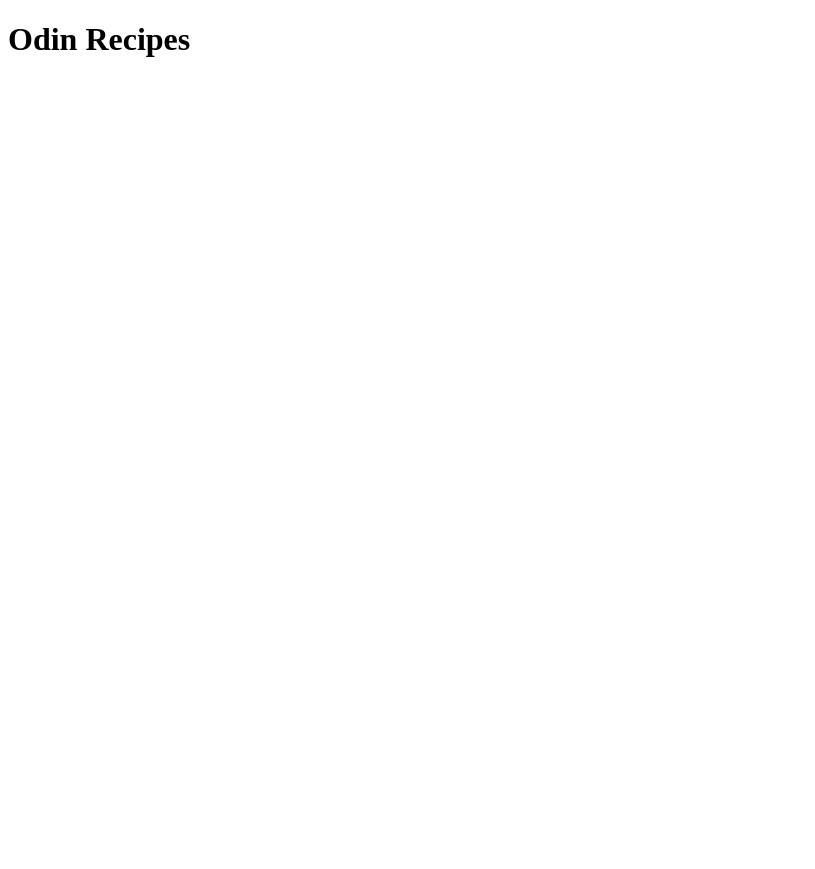
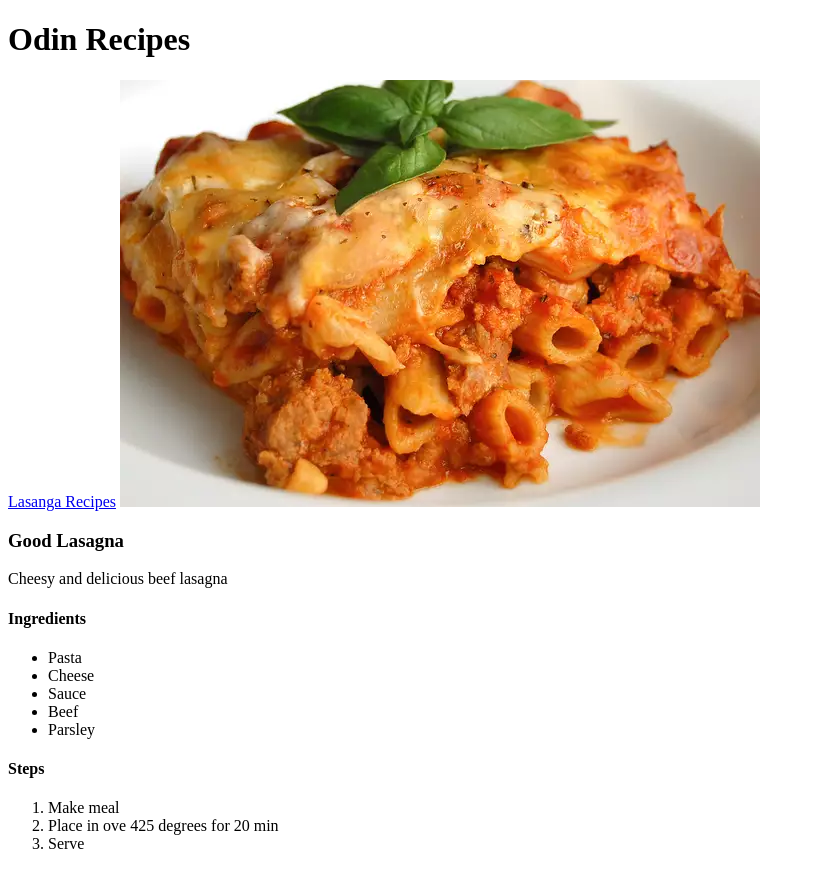
Before and after one commit to Technocat44/odin-recipes, a plain HTML site: page index.html in a window 1280 px wide. Shown: the whole page, without its empty margins (0-815 px from the left). Before the commit the page ends 800 px from the top, so only its background shows below. Drawn offline with Linux system fonts and the light colour scheme.

Commit message:
wrote the lasagna webpage recipe

```diff
--- a/index.html
+++ b/index.html
@@ -5,5 +5,25 @@
     </head>
     <body>
         <h1>Odin Recipes</h1>
+        <a href="./recipes/lasagna.html">Lasanga Recipes</a>
+        <img src="./recipes/lasagna.jpg">
+        <h3>Good Lasagna</h3>
+        <p>
+            Cheesy and delicious beef lasagna
+        </p>
+        <h4>Ingredients</h4>
+        <ul>
+            <li>Pasta</li>
+            <li>Cheese</li>
+            <li>Sauce</li>
+            <li>Beef</li>
+            <li>Parsley</li>
+        </ul>
+        <h4>Steps</h4>
+        <ol>
+            <li>Make meal</li>
+            <li>Place in ove 425 degrees for 20 min</li>
+            <li>Serve</li>
+        </ol>
     </body>
 </html>
```
Also changed, not shown: recipes/lasagna.jpg (added).
